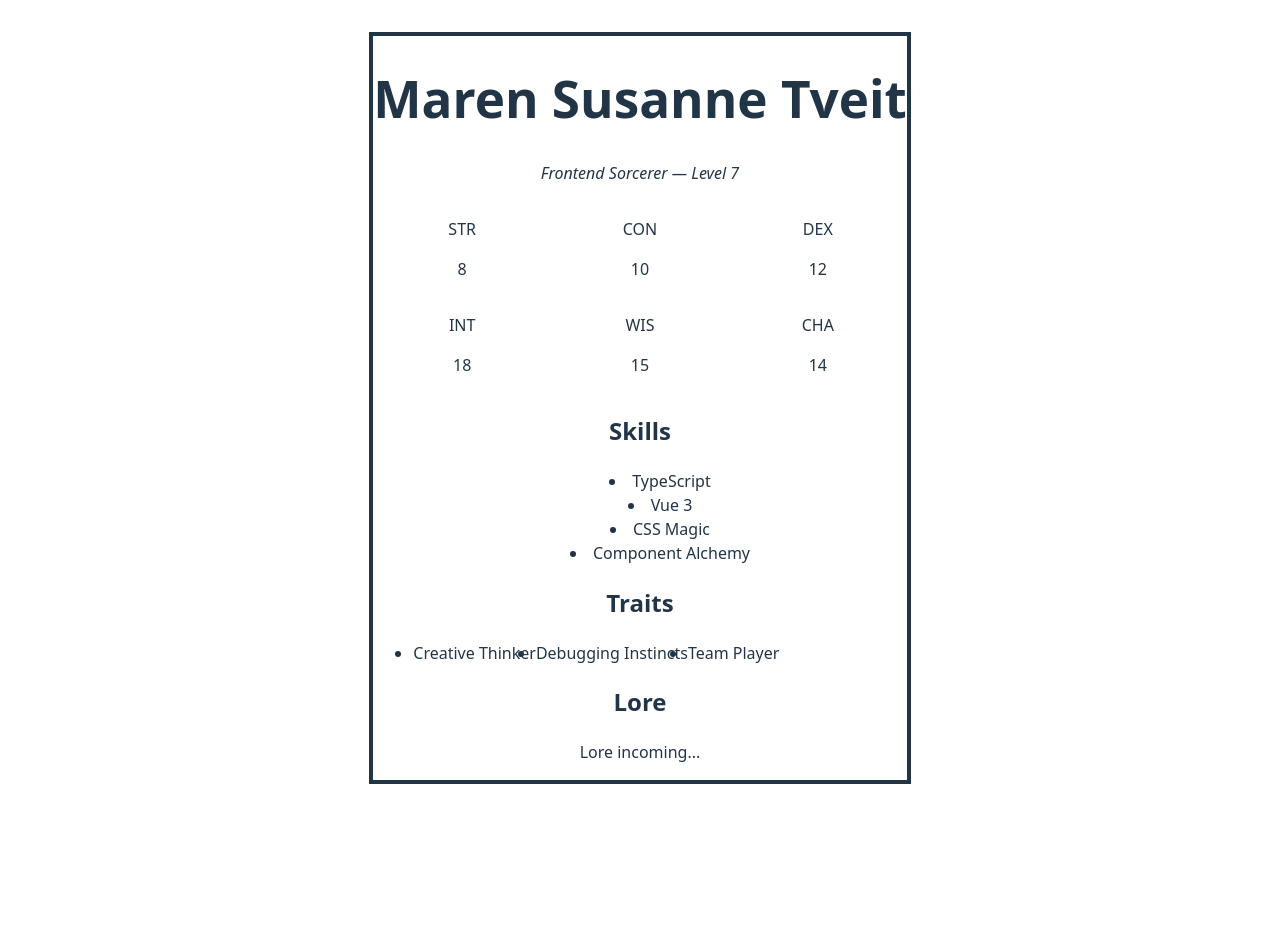
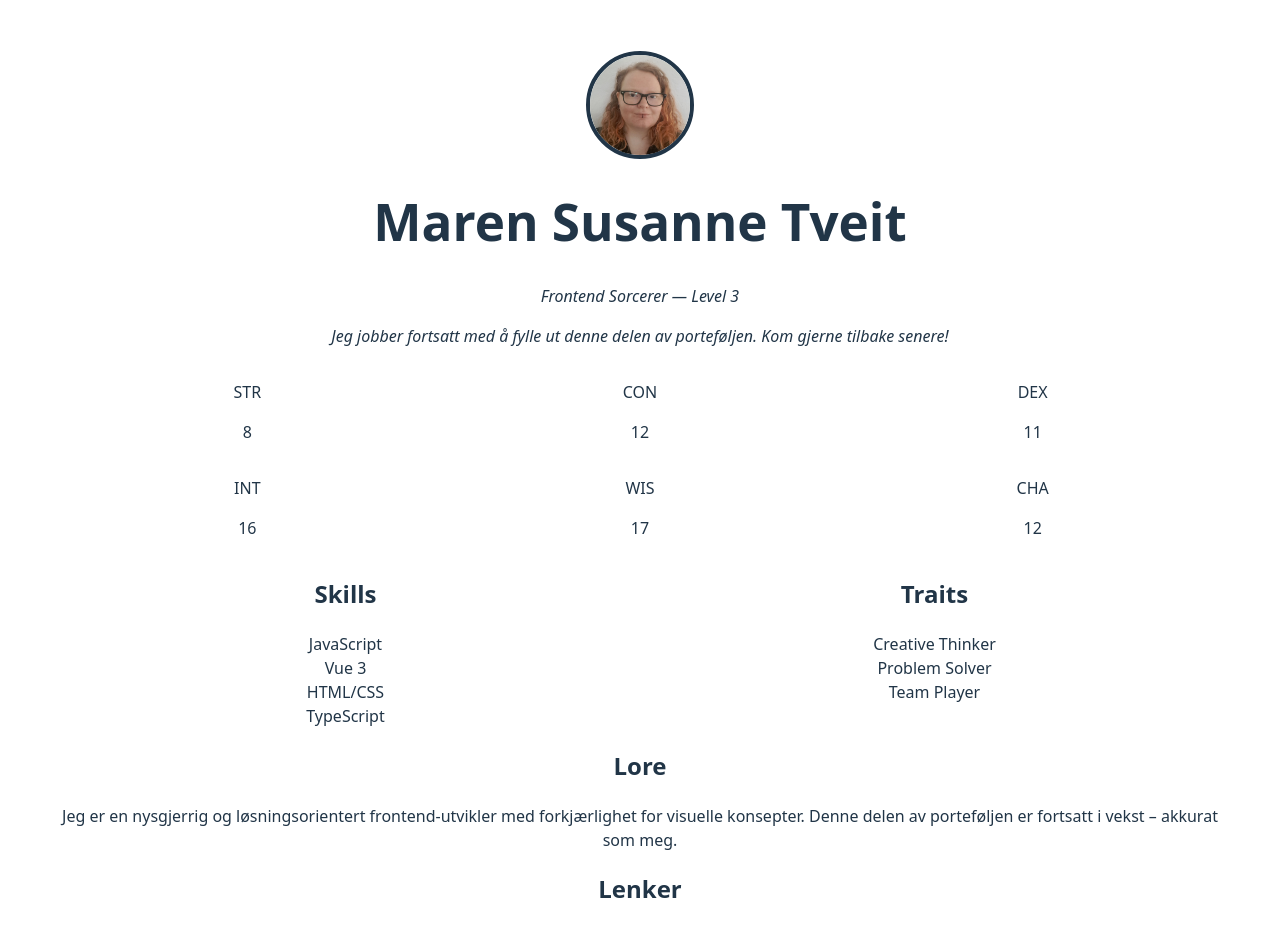
Before and after one commit to MarenSusanne/Dnd-Portfolio, a Vue app: page /Dnd-Portfolio/character in a window 1280 px wide. Shown: the top 936 px of the page. Before the commit the page ends 816 px from the top, so only its background shows below. Built offline with nearby package versions, Linux system fonts and the light colour scheme.

Commit message:
Added multiple components

```diff
--- a/src/components/CharacterSheet.vue
+++ b/src/components/CharacterSheet.vue
@@ -1,11 +1,22 @@
 <template>
-  <div class="max-w-2xl mx-auto bg-amber-100 shadow-xl rounded-2xl p-6 font-serif border-4 border-yellow-800">
+  <div class="border">
     <!-- Header -->
-    <div class="text-center mb-4">
+    <div class="flex flex-col md:flex-row items-center justify-center gap-4 mb-6 text-center md:text-left">
+      <img
+        v-if="character.image"
+        :src="character.image"
+        alt="Portrett av {{ character.name }}"
+        class="object-cover rounded-full border-4 border-yellow-700 shadow"
+      />
+
+      <div>
         <h1 class="text-3xl font-bold text-yellow-900">{{ character.name }}</h1>
         <p class="text-yellow-800 italic">{{ character.class }} — Level {{ character.level }}</p>
+        <p class="text-yellow-700 text-sm mt-2 italic">
+          Jeg jobber fortsatt med å fylle ut denne delen av porteføljen. Kom gjerne tilbake senere!
+        </p>
       </div>
-
+    </div>
     <!-- Stats -->
     <div class="grid grid-cols-3 gap-4 text-center mb-6">
       <div v-for="(value, stat) in character.stats" :key="stat" class="bg-yellow-200 p-3 rounded-xl shadow-inner">
@@ -13,31 +24,36 @@
         <p class="text-2xl">{{ value }}</p>
       </div>
     </div>
-
+    <div class="flex flex-row justify-center gap-8 mb-6">
       <!-- Skills -->
-    <div class="mb-6">
+      <div class="flex-1 mb-6">
         <h2 class="text-xl font-bold text-yellow-900 mb-2">Skills</h2>
-      <ul class="list-disc list-inside text-yellow-900">
-        <li v-for="skill in character.skills" :key="skill">{{ skill }}</li>
-      </ul>
+        <div class="list-disc list-inside text-yellow-900">
+          <div v-for="skill in character.skills" :key="skill">{{ skill }}</div>
+        </div>
       </div>
 
       <!-- Traits -->
-    <div class="mb-6">
-      <h2 class="text-xl font-bold text-yellow-900 mb-2">Traits</h2>
-      <ul class="flex flex-wrap gap-2">
-        <li v-for="trait in character.traits" :key="trait" class="bg-yellow-300 px-3 py-1 rounded-full text-sm shadow">
+      <div class="flex-1">
+        <h2 class="">Traits</h2>
+        <div class="">
+          <div v-for="trait in character.traits" :key="trait" class="bg-yellow-300 px-3 py-1 rounded-full text-sm shadow">
             {{ trait }}
-        </li>
-      </ul>
           </div>
-
+        </div>
+      </div>
+    </div>
     <!-- Lore / Bio -->
     <div class="bg-yellow-200 p-4 rounded-xl shadow-inner">
       <h2 class="text-xl font-bold text-yellow-900 mb-2">Lore</h2>
       <p class="text-yellow-900 leading-relaxed">{{ character.lore }}</p>
     </div>
+    <div class="bg-yellow-200 p-4 rounded-xl shadow-inner">
+      <h2 class="text-xl font-bold text-yellow-900 mb-2">Lenker</h2>
     </div>
+  </div>
+
+
   </template>
 
 <script lang="ts" setup>
@@ -49,26 +65,34 @@ interface Character {
   skills: string[];
   traits: string[];
   lore: string;
+  image?: string
 }
 
 const character: Character = {
   name: 'Maren Susanne Tveit',
   class: 'Frontend Sorcerer',
-  level: 7,
+  level: 3,
   stats: {
     STR: 8,
-    CON: 10,
-    DEX: 12,
-    INT: 18,
-    WIS: 15,
-    CHA: 14,
+    CON: 12,
+    DEX: 11,
+    INT: 16,
+    WIS: 17,
+    CHA: 12,
   },
-  skills: ['TypeScript', 'Vue 3', 'CSS Magic', 'Component Alchemy'],
-  traits: ['Creative Thinker', 'Debugging Instincts', 'Team Player'],
-  lore: 'Lore incoming...'
+  skills: ['JavaScript', 'Vue 3', 'HTML/CSS', 'TypeScript'],
+  traits: ['Creative Thinker', 'Problem Solver', 'Team Player'],
+  lore: 'Jeg er en nysgjerrig og løsningsorientert frontend-utvikler med forkjærlighet for visuelle konsepter. Denne delen av porteføljen er fortsatt i vekst – akkurat som meg.',
+  image: '/Dnd-Portfolio/Meee.jpg',
 };
 </script>
 
 <style scoped>
-/* Her kan du legge til ekstra visuelle effekter senere */
+  .border{
+    border: 4px solid white;
+    padding: 15px;
+  }
+  img{
+    height: 100px;
+  }
 </style>
--- /dev/null
+++ b/src/components/Internship.vue
@@ -0,0 +1,34 @@
+<template>
+  <div class="min-h-screen bg-amber-100 px-6 py-12 font-serif text-yellow-900">
+    <div class="max-w-3xl mx-auto bg-yellow-200 p-8 rounded-xl shadow-md border border-yellow-800">
+      <h1 class="text-3xl font-bold mb-4">🧭 Søker praksisplass</h1>
+
+      <p class="mb-4">
+        Jeg er frontendstudent ved <strong>GET Academy</strong>, og søker nå en praksisplass for å utvikle meg videre i virkelige prosjekter.
+      </p>
+
+      <p class="mb-4">
+        Utdanningen min har fokus på moderne teknologier som <strong>Vue 3, TypeScript, Tailwind, Git og Agile utviklingsmetoder</strong>. Jeg har også jobbet med prosjekter der jeg selv har designet og kodet nettsider fra bunnen.
+      </p>
+
+      <p class="mb-4">
+        Som utvikler er jeg nysgjerrig, rask til å lære og trives med å samarbeide i team. Jeg liker å finne kreative løsninger, samtidig som jeg holder god struktur i koden.
+      </p>
+
+      <p class="mb-4 italic">
+        Jeg håper å få en praksisplass der jeg kan bidra til reelle prosjekter, lære mer om profesjonell utvikling, og være en ressurs for teamet.
+      </p>
+
+      <div class="mt-6">
+        <h2 class="text-xl font-bold mb-2">📬 Kontaktinformasjon</h2>
+        <p>E-post: <a href="mailto:marentve@online.no" class="underline text-blue-800">Marentve@online.no</a></p>
+        <p>GitHub: <a href="https://github.com/MarenSusanne" class="underline text-blue-800" target="_blank">github.com/MarenSusanne</a></p>
+        <p>LinkedIn: <a href="https://www.linkedin.com/in/maren-susanne-tveit-70a7b12bb/" class="underline text-blue-800" target="_blank">linkedin.com/in/MarenSusanne</a></p>
+      </div>
+    </div>
+  </div>
+</template>
+
+<script setup lang="ts">
+
+</script>
--- a/src/components/Landing.vue
+++ b/src/components/Landing.vue
@@ -2,7 +2,7 @@
    <div class="full-screen-landing">
     <div
     :class="[
-      'w-screen h-screen flex flex-col items-center justify-center text-center transition-transform duration-1000 bg-cover bg-center',
+      'curtain w-screen h-screen flex flex-col items-center justify-center text-center transition-transform duration-1000 bg-cover bg-center',
       { 'fly-away': isLeaving }
     ]"
     :style="{ backgroundImage: `url(${curtainUrl})`}"
@@ -17,7 +17,7 @@
         @click="reveal"
         class="hover:bg-yellow-800 font-bold rounded-2xl transition duration-300"
       >
-        🎭 Enter
+        Enter
       </button>
     </div>
   </div>
@@ -34,7 +34,7 @@ const curtainUrl = `${import.meta.env.BASE_URL}curtain.png`
 function reveal() {
   isLeaving.value = true
   setTimeout(() => {
-    router.push('/character')
+    router.push('/map')
   }, 1000) // matcher CSS duration
 }
 </script>
@@ -57,6 +57,10 @@ function reveal() {
   z-index: 50;
   transform: translateY(0);
   transition: transform 1s ease;
+
+}
+
+.curtain{
   filter: grayscale(100%);
 }
 
--- /dev/null
+++ b/src/components/Map.vue
@@ -0,0 +1,34 @@
+<template>
+  <div class="min-h-screen bg-gradient-to-br from-yellow-100 to-amber-200 flex flex-col items-center justify-center gap-6 p-8 font-serif">
+    <h1 class="text-4xl font-bold text-yellow-900 mb-6">🗺️ Kartet til mitt utvikler-univers</h1>
+    <p>Kartet tegnes for øyeblikket – snart kan du navigere dette riket via visuelle landemerker. </p>
+    <router-link
+      to="/character"
+      class="bg-yellow-700 hover:bg-yellow-800 text-white py-3 px-6 rounded-xl shadow-md text-lg transition duration-300"
+    >
+      🧙‍♀️ Karakterarket (Om meg)
+    </router-link>
+
+    <router-link
+      to="/projects"
+      class="bg-yellow-700 hover:bg-yellow-800 text-white py-3 px-6 rounded-xl shadow-md text-lg transition duration-300"
+    >
+      📜 Questlogg (Prosjekter)
+    </router-link>
+    <router-link
+      to="/internship"
+      class="bg-yellow-700 hover:bg-yellow-800 text-white py-3 px-6 rounded-xl shadow-md text-lg transition duration-300"
+    >
+      📬 Søker Praksisplass
+    </router-link>
+  </div>
+</template>
+
+<script setup lang="ts">
+// Ingen logikk nødvendig foreløpig – men her kan vi senere legge til hover-effekter,
+// dynamiske kartmarkører, eller bakgrunnsbilde
+</script>
+
+<style scoped>
+/* Klar for kartgrafikk, pekere, eller interaktive elementer senere */
+</style>
--- /dev/null
+++ b/src/components/Projects.vue
@@ -0,0 +1,107 @@
+<template>
+  <div class="min-h-screen bg-amber-100 px-6 py-10 font-serif">
+    <h1 class="text-4xl text-center font-bold text-yellow-900 mb-10">
+      📜 Prosjektlogg
+    </h1>
+
+    <div class="">
+      <div
+        v-for="project in projects"
+        :key="project.title"
+        class="border-4 card"
+      >
+        <h2 class="text-2xl font-bold">{{ project.title }}</h2>
+        <p class="">{{ project.description }}</p>
+
+        <div class="">
+          <span
+            v-for="tech in project.technologies"
+            :key="tech"
+            class=""
+          >
+            {{ tech + ", "}}
+          </span>
+        </div>
+
+        <div class="">
+            <a
+            v-if="project.repo"
+            :href="project.repo"
+            target="_blank"
+            class="hover:underline"
+            >
+            📁 GitHub
+        </a>
+        <a
+        v-if="project.pages"
+        :href="project.pages"
+        target="_blank"
+        class="hover:underline"
+        >
+        🌐 GitHub Pages
+    </a>
+    <a
+      v-if="project.website"
+      :href="project.website"
+      target="_blank"
+      class="hover:underline"
+    >
+      🔗 {{ cleanUrl(project.website) }}
+    </a>
+        </div>
+      </div>
+    </div>
+  </div>
+</template>
+
+<script setup lang="ts">
+interface Project {
+  title: string
+  description: string
+  technologies: string[]
+  repo?: string
+  pages?: string
+  website?: string
+}
+
+function cleanUrl(url: string): string {
+  return url.replace(/^https?:\/\/(www\.)?/, '')
+}
+
+const projects: Project[] = [
+  {
+    title: 'Kunst Tavla',
+    description: 'Et lite frontend-prosjekt som bruker Vue 3 og gir oversikt over magiske bøker.',
+    technologies: ['Vue 3', 'TypeScript', 'Tailwind'],
+    repo: 'https://github.com/MarenSusanne/Kunst-Tavla',
+    pages: 'https://marensusanne.github.io/Kunst-Tavla/'
+  },
+  {
+    title: 'Wünderbite',
+    description: 'Et interaktivt kart som lar brukeren utforske ulike deler av porteføljen.',
+    technologies: ['SVG', 'Vue Router', 'CSS animasjoner'],
+    repo: 'https://github.com/MarenSusanne/Wunderbite',
+    website: 'https://wunderbite.org'
+  },
+  {
+    title: 'DnD Monster Searcher',
+    description: 'En visuell todo-liste presentert som et oppdragstavle fra et eventyrspill.',
+    technologies: ['Pinia', 'Vue', 'LocalStorage'],
+    repo: 'https://github.com/MarenSusanne/dnd-monster-searcher',
+    pages: 'https://marensusanne.github.io/dnd-monster-searcher/'
+  },
+  {
+    title: 'Stemmegivning',
+    description: 'En visuell todo-liste presentert som et oppdragstavle fra et eventyrspill.',
+    technologies: ['Pinia', 'Vue', 'LocalStorage'],
+    repo: 'https://github.com/MarenSusanne/bilshow-voting',
+    website: 'https://bilshow-voting.vercel.app'
+  },
+]
+</script>
+
+<style scoped>
+    .card {
+        margin-bottom: 25px;
+    }
+</style>
--- a/src/router/index.ts
+++ b/src/router/index.ts
@@ -1,6 +1,9 @@
 import { createRouter, createWebHistory } from 'vue-router'
 import Landing from '../components/Landing.vue'
 import CharacterSheet from '../components/CharacterSheet.vue'
+import Projects from '../components/Projects.vue'
+import Map from '../components/Map.vue'
+import Internship from '../components/Internship.vue'
 
 const routes = [
   {
@@ -13,6 +16,21 @@ const routes = [
     component: CharacterSheet,
     meta: { transition: 'curtain-up' },
   },
+  {
+    path: '/projects',
+    component: Projects,
+    meta: { transition: null },
+  },
+  {
+    path: '/map',
+    component: Map,
+    meta: { transition: null },
+  },
+  {
+    path: '/internship',
+    component: Internship,
+    meta: { transition: null },
+  },
 ]
 
 
```
Also changed, not shown: public/Meee.jpg (added). Lines whose indentation alone changed are shown as unchanged.
